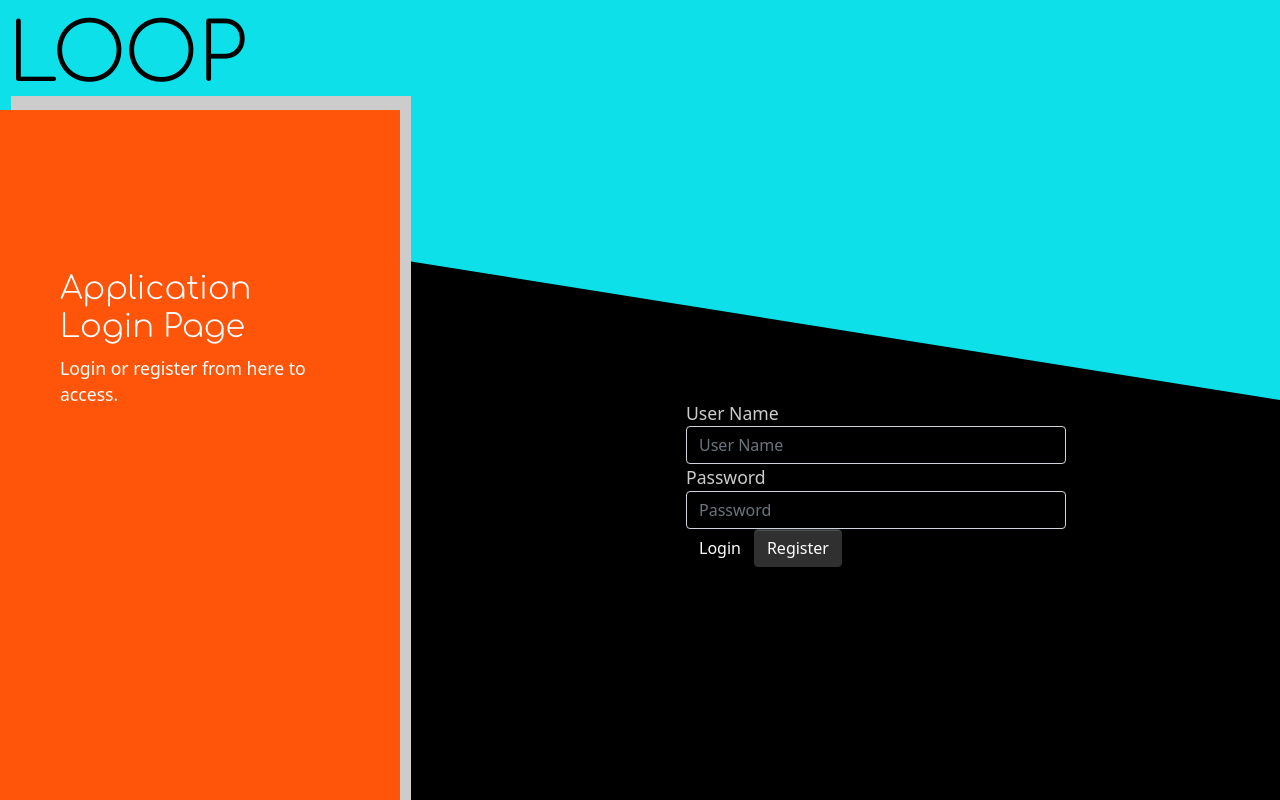
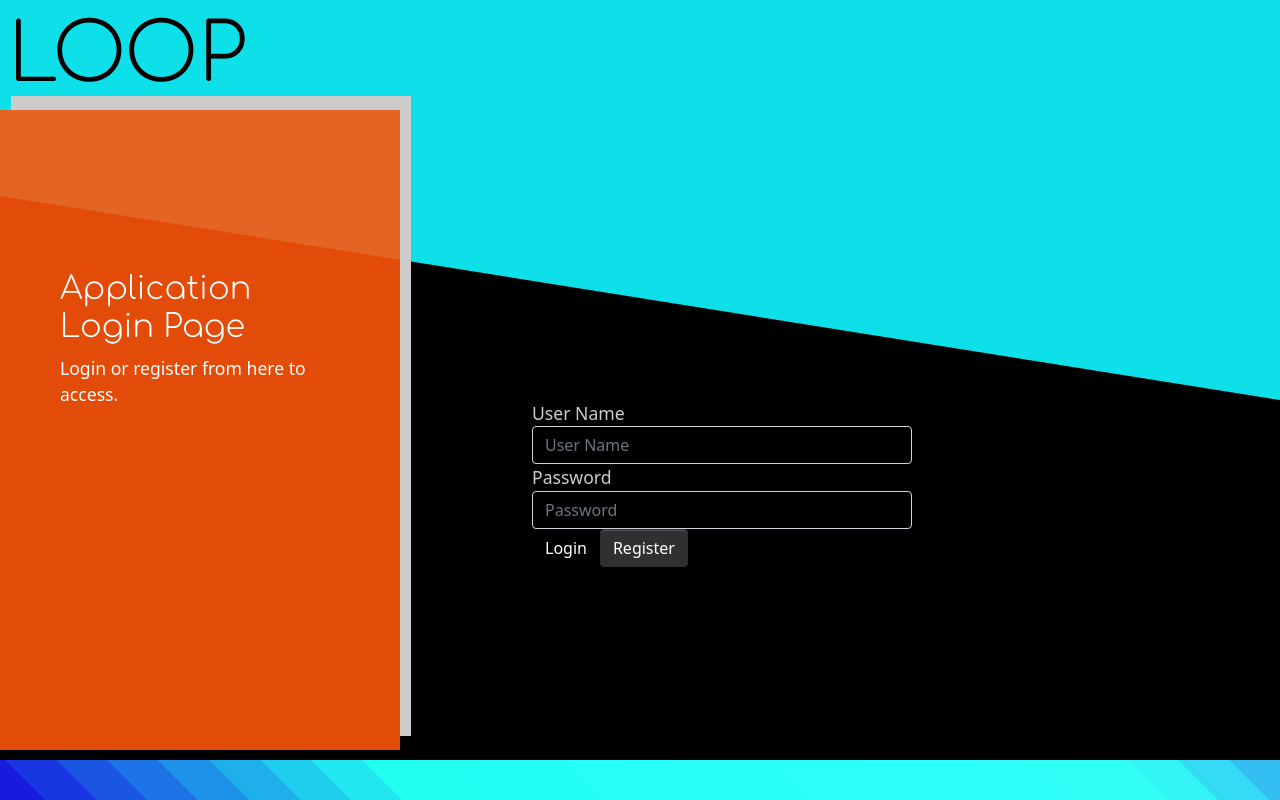
Before and after one commit to traumcode/musica-mundi-app-frontendv2, a React (Create React App) app: page /signin in a window 1280 px wide. Shown: the top 800 px of the page. Built offline with nearby package versions, Linux system fonts and the light colour scheme.

Commit message:
implemented rainbow background

```diff
--- a/src/app/App.js
+++ b/src/app/App.js
@@ -4,6 +4,7 @@ import Layout from "../components/ui/Layout.js";
 import Home from "../pages/Home";
 import './App.scss'
 import LoginPage from "../pages/LoginPage";
+import LoginPagev2 from "../pages/LoginPagev2";
 
 export function setMainStorage(Obj) {
 	const mainStorage = JSON.parse(localStorage.getItem("MainStorage") || "{}");
@@ -24,6 +25,7 @@ function App() {
 				<Switch>
 					<Route exact path="/"><Home/></Route>
 					<Route exact path="/signin"><LoginPage/></Route>
+					<Route exact path="/signin2"><LoginPagev2/></Route>
 				</Switch>
 			</Layout>
 		</Router>
--- a/src/app/App.scss
+++ b/src/app/App.scss
@@ -23,10 +23,10 @@
 }
 
 .sidenav {
-  height: 100%;
+  height: 80%;
   overflow-x: hidden;
   padding-top: 20px;
-  background: #ff550b;
+  background: #ff550be3;
   box-shadow: 11px -14px 0px 0px;
   width: 400px;
 }
@@ -34,10 +34,11 @@
 .main {
   padding: 0 10px;
   display: flex;
-  flex-wrap: wrap;
+  flex-wrap: nowrap;
   align-content: space-around;
-  flex-direction: row;
-  justify-content: flex-start
+  flex-direction: column;
+  justify-content: space-between;
+  align-items: flex-start;
 
 
 }
--- a/src/components/Footer.js
+++ b/src/components/Footer.js
@@ -3,7 +3,7 @@ import React from 'react';
 function Footer(props) {
 	return (
 		<div>
-			<footer>
+			<footer style={{marginTop:"400px"}}>
 				<h1>FOOTER</h1>
 			</footer>
 		</div>
--- /dev/null
+++ b/src/components/RainbowLine.js
@@ -0,0 +1,45 @@
+import React from 'react';
+let settings;
+
+const newSettings = () => {
+	settings = new Array(4).fill().map(_ => new Array(3).fill().map(_ => Math.random()));
+};
+newSettings();
+
+const pal = (
+	t = 0,
+	a = [0.5, 0.5, 0.5],
+	b = [0.5, 0.5, 0.5],
+	c = [1.0, 1.0, 1.0],
+	d = [0.00, 0.10, 0.20]
+) => c.map(
+	(cc, i) =>
+		Math.cos(
+			cc * t + d[i] * 6.28318
+		) * b[i] + a[i]
+);
+let t = 0;
+let length = 40;
+
+function draw() {
+	t += .25;
+	const c = new Array(length).fill().map((_,i) => `rgb(${pal(
+		((i + t) / length) * (Math.PI * 2),
+		settings[0], settings[1], settings[2], settings[3]
+	).map(e => e * 255).join(',')})`).map((rgb,i) => `${rgb} ${i/length * 100}% ${(i+1)/length * 100}%`).join(',');
+	document.documentElement.style.background = `linear-gradient(45deg, ${c})`;
+	requestAnimationFrame(draw)
+}
+
+draw();
+
+window.addEventListener('click', newSettings);
+function RainbowLine(props) {
+	return (
+		<div style={{width: '100%', height:"20px"}}>
+
+		</div>
+	);
+}
+
+export default RainbowLine;
--- a/src/components/ui/Layout.js
+++ b/src/components/ui/Layout.js
@@ -1,6 +1,7 @@
 import React from 'react';
 import Header from '../Header'
 import Footer from '../Footer'
+import RainbowLine from "../RainbowLine";
 
 function Layout(props) {
 	return (
@@ -9,6 +10,9 @@ function Layout(props) {
 			<section>
 				<div className="container main-container">
 					<main>{props.children}</main>
+					<div style={{height: '20px'}}>
+						<RainbowLine/>
+					</div>
 				</div>
 			</section>
 			<Footer/>
--- a/src/index.scss
+++ b/src/index.scss
@@ -3,6 +3,9 @@
 @import 'scss/config';
 @import 'variables';
 @import '~bootstrap/scss/bootstrap';
+#root{
+  height:95vh;
+}
 
 body {
   margin-top: 1140px;
--- /dev/null
+++ b/src/pages/LoginPagev2.js
@@ -0,0 +1,16 @@
+import React, { useEffect } from 'react';
+
+
+
+function LoginPage2(props) {
+	useEffect(() => {
+	}, [])
+
+	return (
+		<div>
+			<h1>323</h1>
+		</div>
+	);
+}
+
+export default LoginPage2;
```
